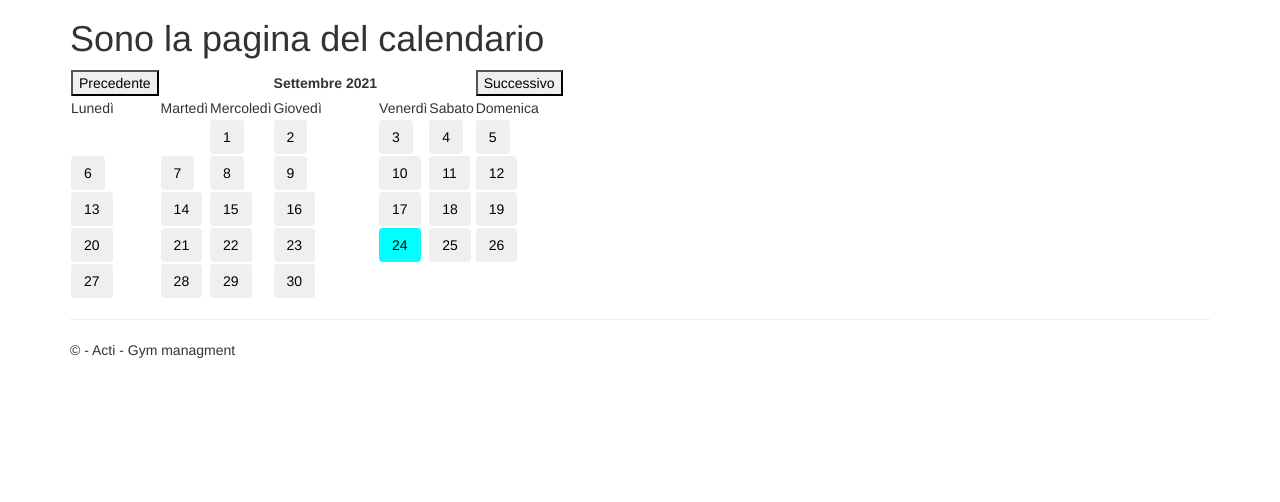
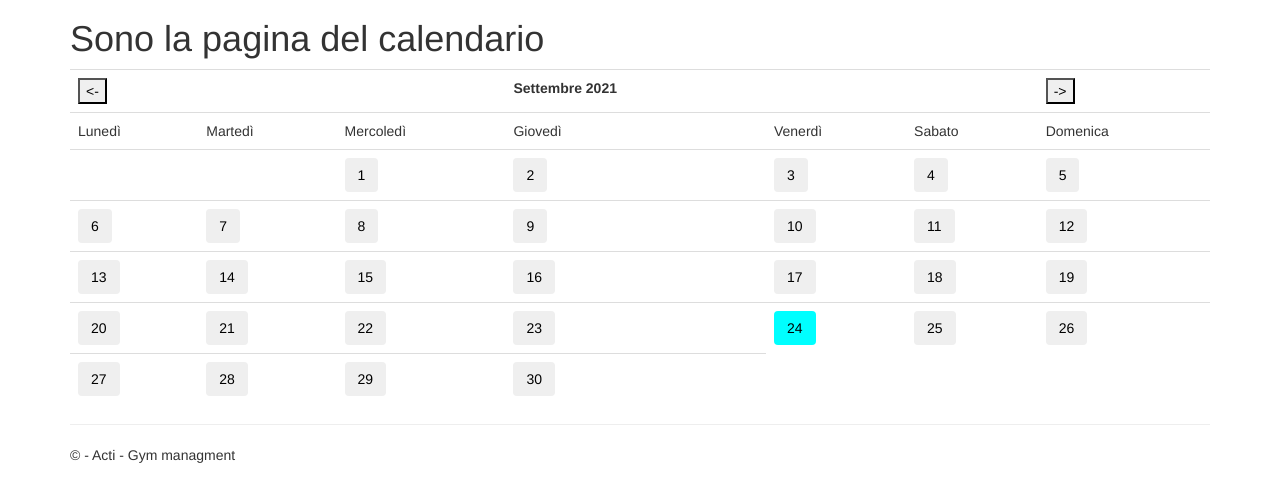
Before and after one commit to SpiderPorkPotter/Palestra, a Flask app: page /calendario in a window 1280 px wide. Shown: the part 51-553 px from the top of the page. Run offline with Flask 2, Linux system fonts and the light colour scheme; some libraries are stand-ins or nearby versions.

Commit message:
piccola modifica estetica al calendario

```diff
--- a/Palestra/templates/calendario.html
+++ b/Palestra/templates/calendario.html
@@ -5,9 +5,9 @@
 
 <h1>Sono la pagina del calendario</h1>
 
-<table>
+<table class="table"">
     <th> <form action="/calendario" method="POST">
-        <input name="cambiaMese" type="submit" value="Precedente">
+        <input name="cambiaMese" type="submit" value="<-">
         <input name="meseCorrenteSelezionato" type="hidden" value="{{meseNumerico}}">
         <input name="annoCorrenteSelezionato" type="hidden" value="{{annoNumerico}}">
     </form>
@@ -16,7 +16,7 @@
     <th> {{nomeMese}} {{annoNumerico}}</th>
     <th></th><th></th>
     <th> <form action="/calendario" method="POST">
-        <input name="cambiaMese" type="submit" value="Successivo">
+        <input name="cambiaMese" type="submit" value="->">
         <input name="meseCorrenteSelezionato" type="hidden" value="{{meseNumerico}}">
         <input name="annoCorrenteSelezionato" type="hidden" value="{{annoNumerico}}">
     </form>
--- a/Palestra/views.py
+++ b/Palestra/views.py
@@ -228,13 +228,13 @@ def calendario():
     data_corrente = {"anno" : anno , "mese" : mese , "giorno" : data_corrente.day } # anno mese giorno
 
     if request.method == 'POST':
-        if request.form['cambiaMese'] == 'Precedente':
+        if request.form['cambiaMese'] == '<-':
             mese = int(request.form['meseCorrenteSelezionato'])-1
             if mese == 0:
                 anno = int(request.form['annoCorrenteSelezionato'])-1
                 mese = 12
 
-        if request.form['cambiaMese'] == 'Successivo':
+        if request.form['cambiaMese'] == '->':
             mese = int(request.form['meseCorrenteSelezionato'])+1
             if mese == 13:
                 anno = int(request.form['annoCorrenteSelezionato'])+1
```
